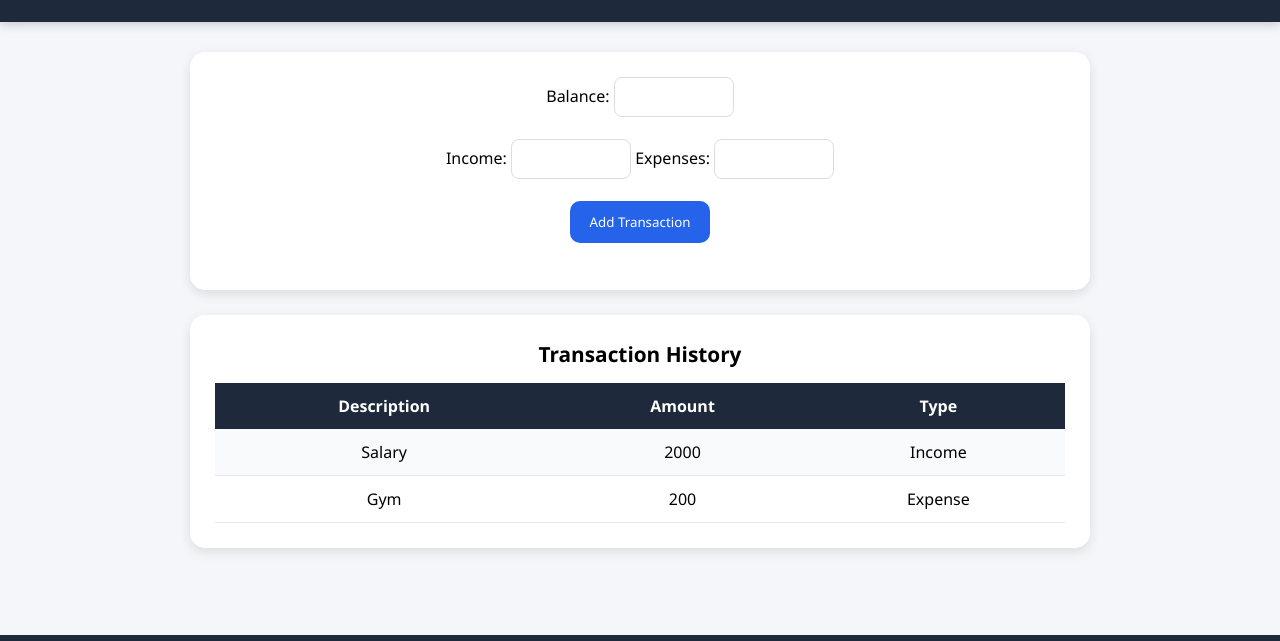
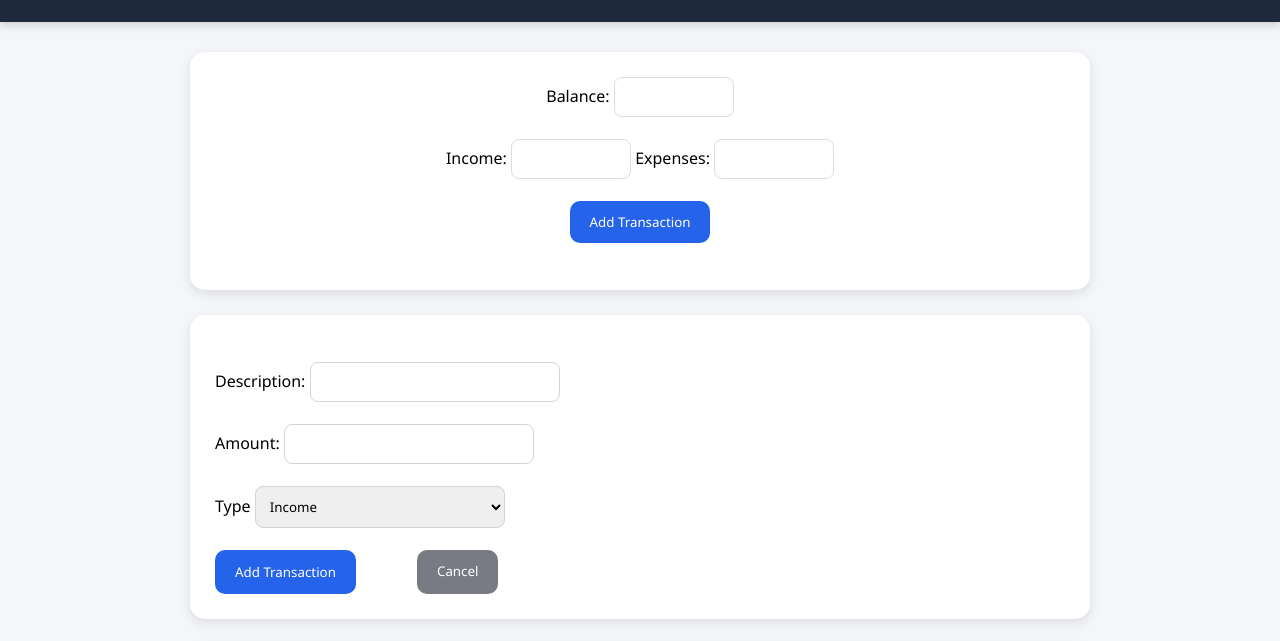
Before and after one commit to stephanetchatchum/learning-web-dev, a plain HTML site: page Personal-financial-tracker/index.html in a window 1280 px wide. Both pictures are taken after a click on the button "Add Transaction". Shown: the part 103-744 px from the top of the page. Drawn offline with Linux system fonts and the light colour scheme.

Commit message:
viewing the form

```diff
--- a/Personal-financial-tracker/index.html
+++ b/Personal-financial-tracker/index.html
@@ -36,7 +36,10 @@
                         <option>Income</option>
                         <option>Expense</option>
                     </select><br><br>
-                    <button id="submit-transaction">Add Transaction</button><br><br>
+                    <div class="transaction-buttons">
+                        <button id="submit-transaction">Add Transaction</button>
+                        <button id="cancel">Cancel</button><br><br>
+                    </div>
                 </form>
             </section>
             <section id="transaction-history">
--- a/Personal-financial-tracker/script.js
+++ b/Personal-financial-tracker/script.js
@@ -0,0 +1,15 @@
+const addTransForm = document.getElementById("add-transaction-form");
+const addTransButton = document.getElementById("add-transaction");
+const cancelTransaction = document.getElementById("cancel");
+
+addTransButton.addEventListener('click', () => {
+    addTransForm.style.display = 'flex';
+    cancelTransaction.style.display = 'flex';
+    console.log("Opened form")
+});
+
+cancelTransaction.addEventListener('click', () => {
+    addTransForm.style.display = 'none';
+    cancelTransaction.style.display = 'none';
+    console.log("Closed form")
+});
--- a/Personal-financial-tracker/style.css
+++ b/Personal-financial-tracker/style.css
@@ -76,6 +76,32 @@ button{
     transition: 0.2s;
 }
 
+.transaction-buttons{
+    display: flex;
+    flex-direction: row;
+    justify-content: space-between;
+}
+
+#cancel{
+    background: #787b83;
+    color: white;
+    border: none;
+    padding: 12px 20px;
+    border-radius: 10px;
+    cursor: pointer;
+    transition: 0.2s;
+}
+
+#cancel:hover{
+    background: #72757d;
+    transform: translateY(-2px);
+}
+
+#cancel:active{
+    background: #4e5056;
+    transform: translateY(2px);
+}
+
 button:hover{
     background: #1d4ed8;
     transform: translateY(-2px);
```
